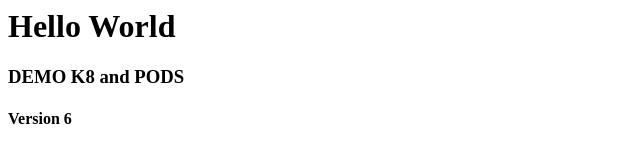
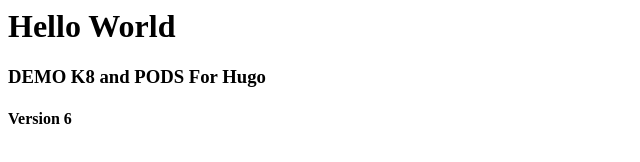
Before and after one commit to arunkumarbm/helloworld-k8-demo, a plain HTML site: page index.html in a window 1280 px wide. Shown: the whole page, without its empty margins (0-640 px from the left). Drawn offline with Linux system fonts and the light colour scheme.

Commit message:
Update index.html

```diff
--- a/index.html
+++ b/index.html
@@ -1,7 +1,7 @@
 <html>
 <body>
 <h1>Hello World</h1>
-<h3>DEMO K8 and PODS</h3>
+<h3>DEMO K8 and PODS For Hugo</h3>
 <h4> Version 6 </h4>
 </body>
 </html>
```
